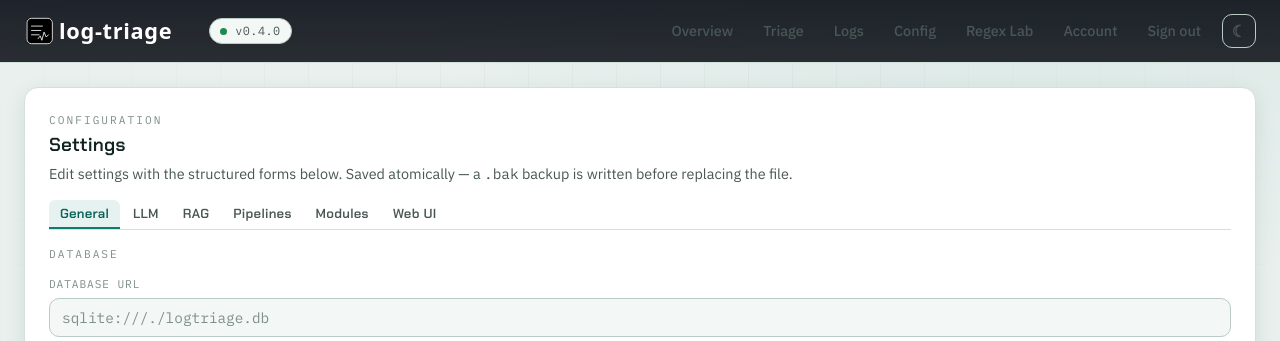
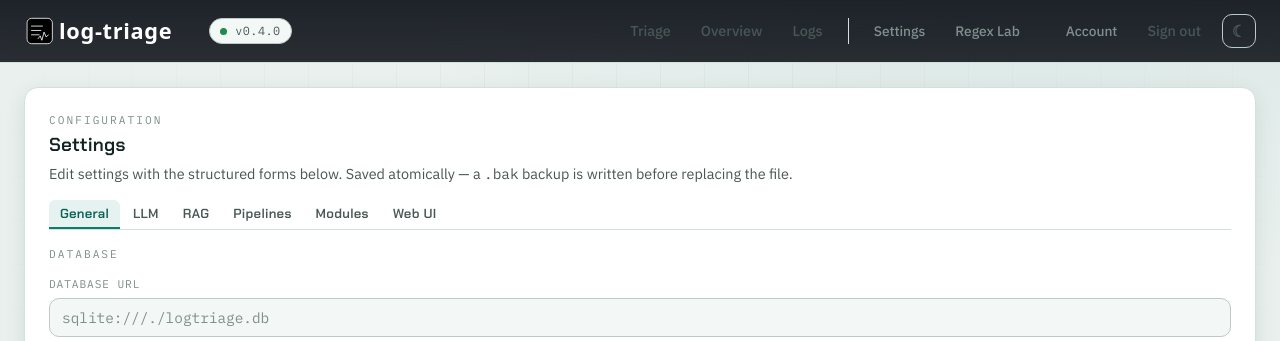
Before and after one commit to giovi321/log-triage, a FastAPI app: template logtriage/webui/templates/config_edit.html in a window 1280 px wide. Shown: the top 341 px of the page. Run offline with FastAPI, Linux system fonts and the light colour scheme; the template is opened without the code that fills it: most values are stand-ins (such as "Sample title", 1, 10 or a date in 2020); some libraries are stand-ins or nearby versions.

Commit message:
ui(nav): regroup top nav by workflow; rename Config → Settings
The top nav listed six equal-weight links in a setup-ish order. Restructure
it to reflect how the tool is actually used:

- Primary workflow first, triage-first: Triage · Overview · Logs.
- A divider, then the setup tools as quieter secondary links: Settings
  (was "Config", matching the page's own "Settings" title) · Regex Lab.
- A flex spacer pushes Account · Sign out to the right edge.

New .nav-secondary / .topnav-sep / .topnav-spacer styles; no route or
behaviour changes. Verified via the preview renderer + screenshot.

```diff
--- a/logtriage/webui/assets/app.css
+++ b/logtriage/webui/assets/app.css
@@ -303,6 +303,14 @@ header.topbar {
   box-shadow: 0 0 10px var(--brand-glow);
   border-radius: var(--r-pill);
 }
+/* Secondary (setup) nav items read as quieter than the primary workflow. */
+.topnav-links a.nav-secondary { font-size: 0.86rem; color: var(--text-faint); }
+.topnav-links a.nav-secondary:hover { color: var(--text); }
+.topnav-links a.nav-secondary.active { color: var(--brand-bright); }
+/* Divider between the primary workflow group and the setup group. */
+.topnav-sep { width: 1px; align-self: stretch; margin: 6px 8px; background: var(--line); }
+/* Pushes Account / Sign out to the right edge. */
+.topnav-spacer { flex: 1 1 auto; min-width: var(--s-3); }
 
 .theme-toggle {
   display: inline-flex; align-items: center; justify-content: center;
--- a/logtriage/webui/templates/base.html
+++ b/logtriage/webui/templates/base.html
@@ -41,12 +41,16 @@
         {% set edit_config_url = request.app.url_path_for('edit_config') %}
         {% set regex_lab_url = request.app.url_path_for('regex_lab') %}
         {% set account_url = request.app.url_path_for('account') %}
+        {# Primary workflow: triage-first, the daily path #}
+        <a href="{{ issues_url }}" class="{% if current_path.startswith(issues_url) %}active{% endif %}">Triage</a>
         <a href="{{ dashboard_url }}" class="{% if current_path == dashboard_url %}active{% endif %}">Overview</a>
-        <a href="{{ issues_url }}" class="{% if current_path.startswith(issues_url) %}active{% endif %}">Triage</a>
         <a href="{{ ai_logs_url }}" class="{% if current_path.startswith(ai_logs_url) %}active{% endif %}">Logs</a>
-        <a href="{{ edit_config_url }}" class="{% if current_path.startswith(edit_config_url) %}active{% endif %}">Config</a>
-        <a href="{{ regex_lab_url }}" class="{% if current_path.startswith(regex_lab_url) %}active{% endif %}">Regex Lab</a>
-        <a href="{{ account_url }}" class="{% if current_path.startswith(account_url) %}active{% endif %}">Account</a>
+        <span class="topnav-sep" aria-hidden="true"></span>
+        {# Setup / configuration, grouped together and visually secondary #}
+        <a href="{{ edit_config_url }}" class="nav-secondary {% if current_path.startswith(edit_config_url) %}active{% endif %}">Settings</a>
+        <a href="{{ regex_lab_url }}" class="nav-secondary {% if current_path.startswith(regex_lab_url) %}active{% endif %}">Regex Lab</a>
+        <span class="topnav-spacer"></span>
+        <a href="{{ account_url }}" class="nav-secondary {% if current_path.startswith(account_url) %}active{% endif %}">Account</a>
         <a href="{{ url_for('logout') }}" class="ghost-link">Sign out</a>
       {% else %}
         <a href="{{ url_for('login_form') }}" class="active">Sign in</a>
```
